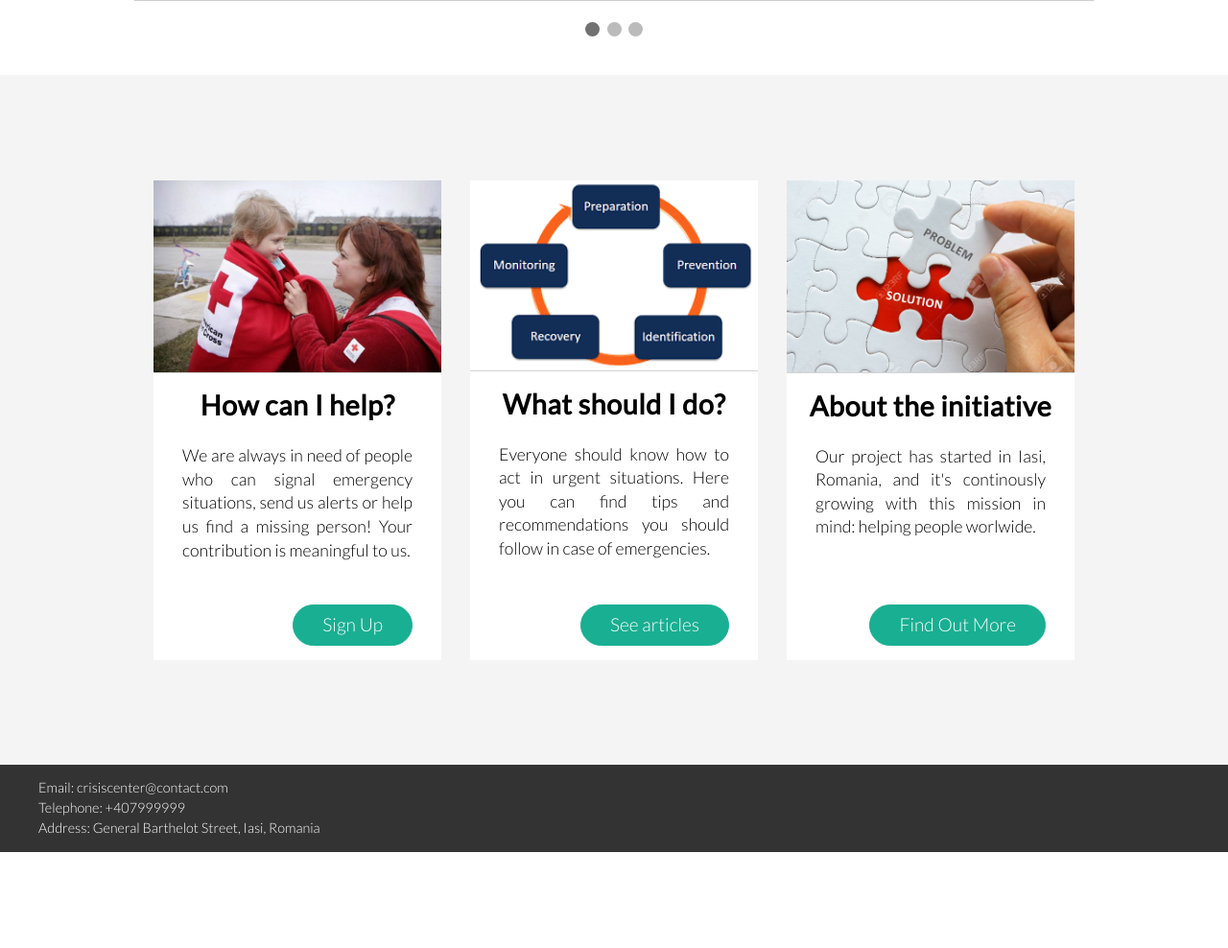
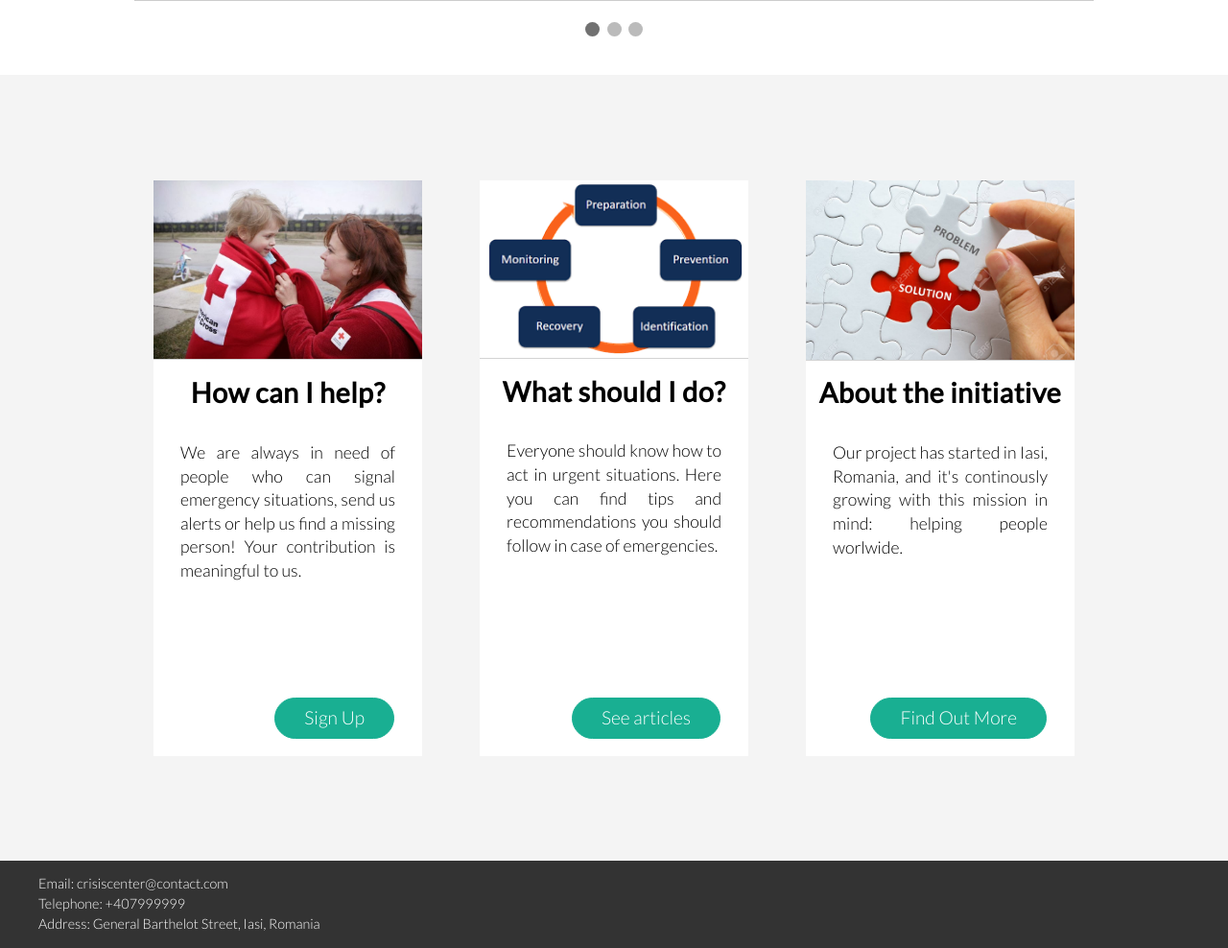
Before and after one commit to AlexandruSte/CrisisContainmentService, a PHP site: template views/index.html in a window 1280 px wide. Shown: the part 677-1665 px from the top of the page at 96% size. Before the commit the page ends 1565 px from the top, so only its background shows below. Run offline with PHP 8.4, Linux system fonts and the light colour scheme; the template is opened without the code that fills it, so the values that code supplies are empty.

Commit message:
Minor update global.css

```diff
--- a/style/global.css
+++ b/style/global.css
@@ -259,19 +259,20 @@ img {
 .horizontal_container {
     display: grid;
     grid-template-columns: repeat(3, 1fr);
-    grid-gap: 30px;
+    grid-gap: 60px;
     width: 75%;
     margin: 0 auto;
 }
 
 .horizontal_container > article {
     position: relative;
-    height: 500px;
+    height: 600px;
     background-color: #fff;
 }
 
 .horizontal_container > article > h2 {
     text-align: center;
+    margin-bottom: 40px;
 }
 
 .horizontal_container > article > img {
@@ -283,6 +284,7 @@ img {
     font-size: 110%;
     line-height: 140%;
     margin: 0 10%;
+    padding-bottom: 10px;
 }
 
 .horizontal_container > article > a {
```
